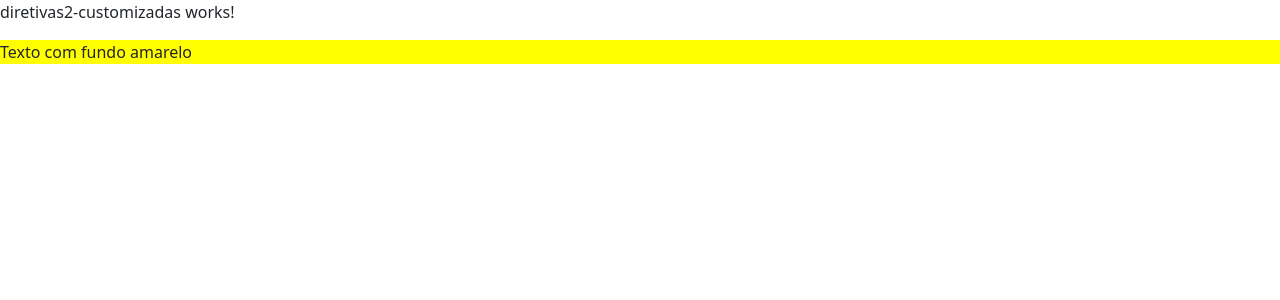
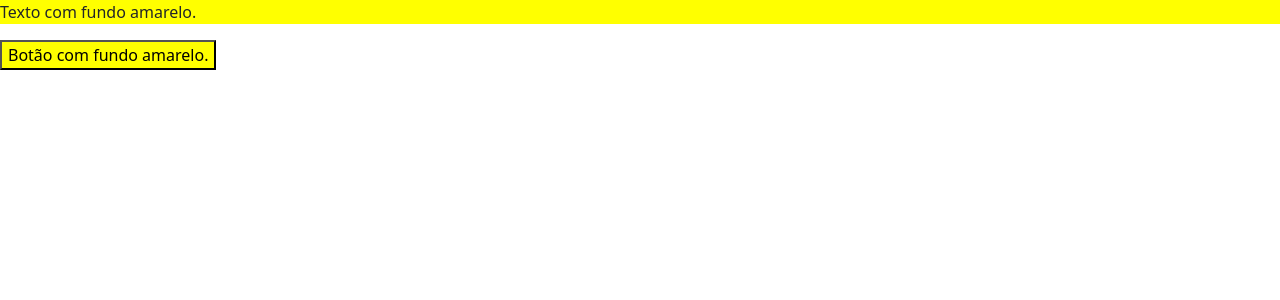
Before and after one commit to devFabioMats/formacao-angular, an Angular app in the folder diretivas2/: page / in a window 1280 px wide. Shown: the top 300 px of the page. Built offline with nearby package versions, Linux system fonts and the light colour scheme.

Commit message:
fazendo botao

```diff
--- a/diretivas2/src/app/app.module.ts
+++ b/diretivas2/src/app/app.module.ts
@@ -25,7 +25,7 @@ import { Diretivas2CustomizadasComponent } from './diretivas2-customizadas/diret
     OperadorElvisComponent,
     ExemploNgContentComponent,
     FundoAmareloDirective,
-    Diretivas2CustomizadasComponent
+    Diretivas2CustomizadasComponent,
   ],
   imports: [
     BrowserModule,
--- a/diretivas2/src/app/diretivas2-customizadas/diretivas2-customizadas.component.html
+++ b/diretivas2/src/app/diretivas2-customizadas/diretivas2-customizadas.component.html
@@ -1,3 +1,5 @@
-<p>diretivas2-customizadas works!</p>
+<p fundoAmarelo >
+  Texto com fundo amarelo.
+</p>
 
-<p fundoAmarelo>Texto com fundo amarelo</p>
+<button fundoAmarelo>Botão com fundo amarelo.</button>
--- a/diretivas2/src/app/shared/fundo-amarelo.directive.ts
+++ b/diretivas2/src/app/shared/fundo-amarelo.directive.ts
@@ -10,6 +10,6 @@ export class FundoAmareloDirective {
     //this.elementRef.nativeElement.style.backgroundColor = 'yellow'; metodo inseguro nao recomendado pelo nagular
 
     this.renderer.setStyle(this.elementRef.nativeElement, 'background-color', 'yellow');
+
   }
-
 }
```
